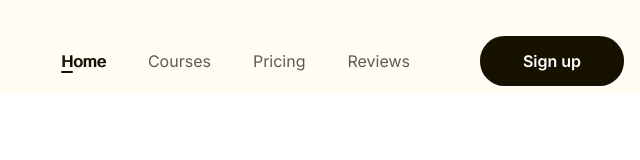
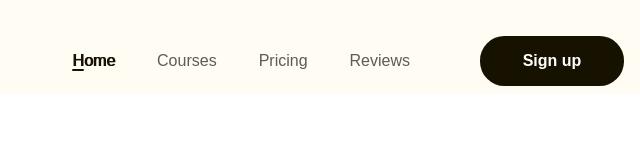
Before and after one commit to MINGGMCU/Figma-to-html, a plain HTML site: page index.html in a window 1280 px wide. Shown: the top 160 px of the page, 632-1272 px from the left. Drawn offline with Linux system fonts and the light colour scheme.

Commit message:
đổi tên thành index

```diff
--- a/assets/css/style.css
+++ b/assets/css/style.css
@@ -10,7 +10,7 @@ html {
 
 body {
   font-size: 1.6rem;
-  font-family: "Inter", sans-serif;
+  font-family: "Sen", sans-serif;
 }
 
 /* =================common================ */
```
Also changed, not shown: index.html (renamed from idex.html, +1 -1 lines).
